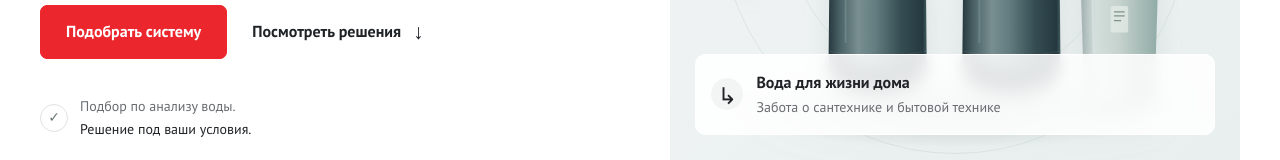
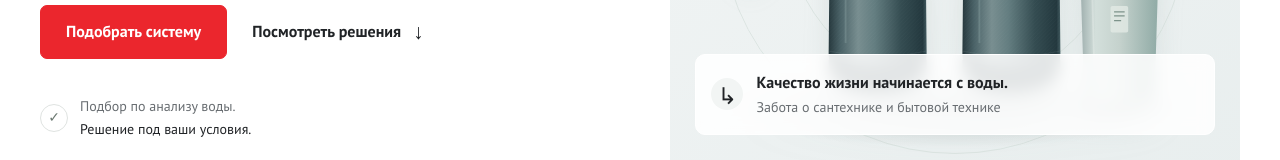
Before and after one commit to dskiryanov-coder/landingwater, a website with bundled scripts: page index.html in a window 1280 px wide. Shown: the part 484-644 px from the top of the page. Built offline with nearby package versions, Linux system fonts and the light colour scheme.

Commit message:
Update hero water quality caption

```diff
--- a/index.html
+++ b/index.html
@@ -36,7 +36,7 @@
         <div class="visual-label"><span class="status-dot"></span> Инженерный подход к чистой воде</div>
         <div class="visual-orbit orbit-one"></div><div class="visual-orbit orbit-two"></div>
         <img class="hero-equipment" src="assets/equipment.svg#system" width="700" height="570" alt="Иллюстрация системы водоподготовки с фильтрующими колоннами и солевым баком">
-        <div class="visual-caption"><span class="caption-icon" aria-hidden="true">↳</span><div><strong>Вода для жизни дома</strong><span>Забота о сантехнике и бытовой технике</span></div></div>
+        <div class="visual-caption"><span class="caption-icon" aria-hidden="true">↳</span><div><strong>Качество жизни начинается с воды.</strong><span>Забота о сантехнике и бытовой технике</span></div></div>
         <span class="illustration-note">Иллюстрация. Оборудование подбирается индивидуально.</span>
       </div>
     </section>
```
